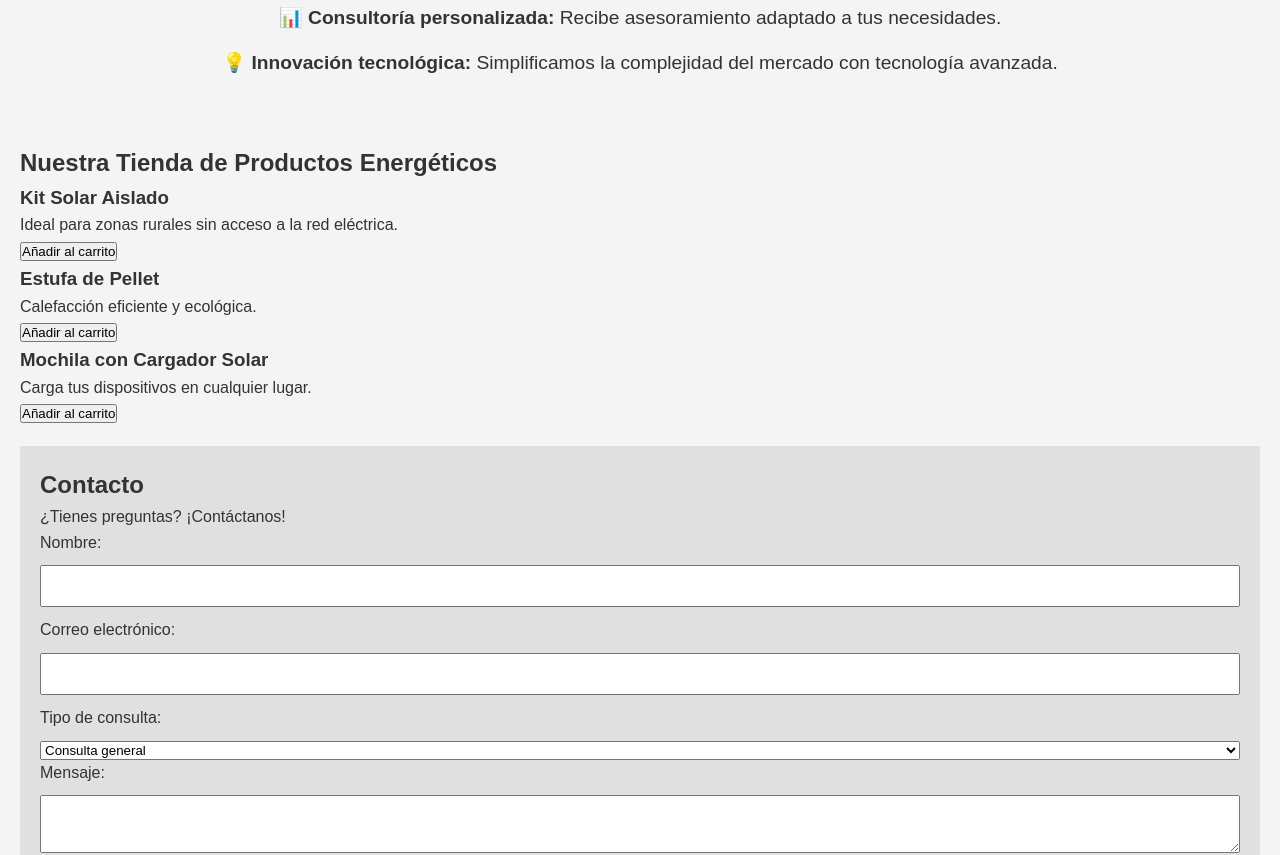
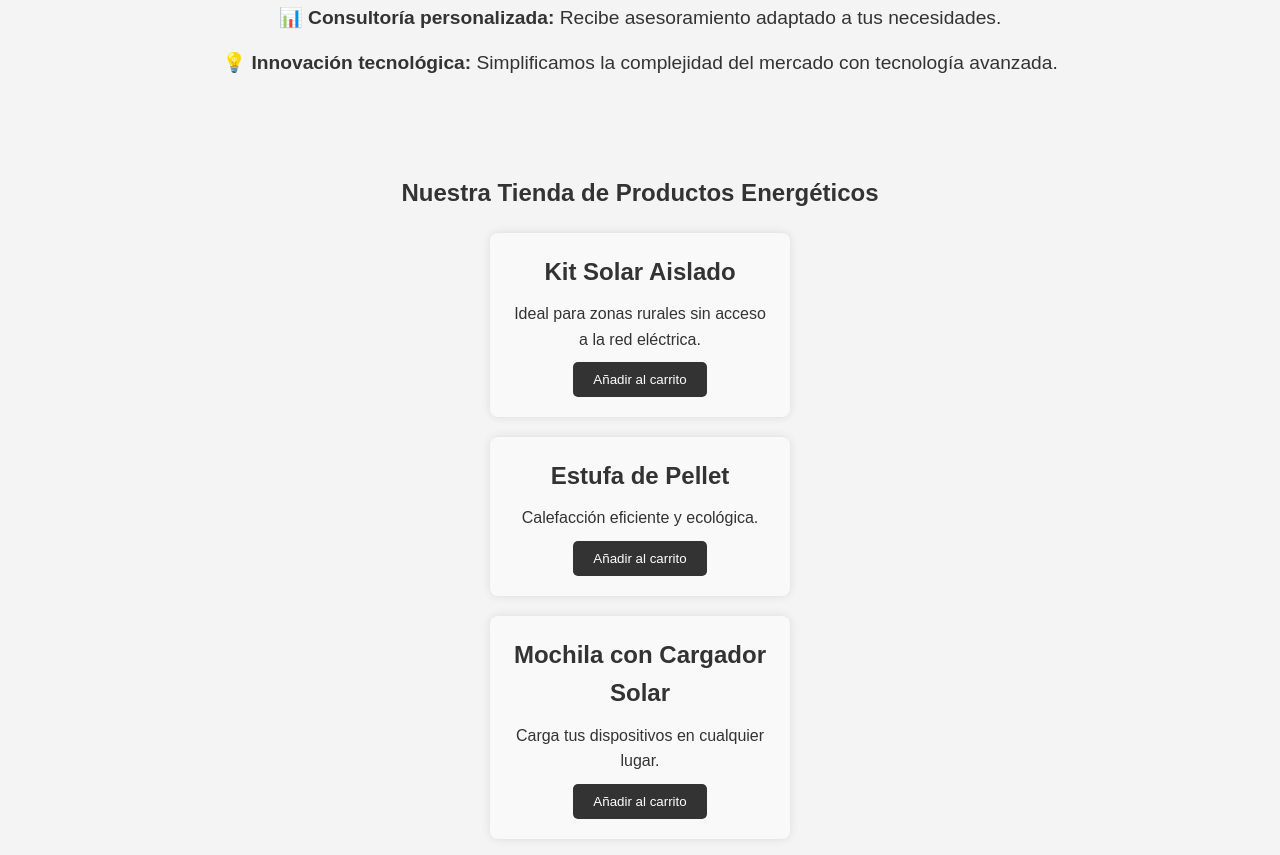
Before and after one commit to Lorena-energy/energytelco-beta, a plain HTML site: page index.html in a window 1280 px wide. Shown: the part 1203-2058 px from the top of the page. Drawn offline with Linux system fonts and the light colour scheme.

Commit message:
Update styles.css

```diff
--- a/styles.css
+++ b/styles.css
@@ -133,3 +133,39 @@ header {
     background-color: #333;
     z-index: 100;
 }
+/* Sección de Tienda */
+#tienda {
+    padding: 30px;
+    text-align: center;
+}
+
+.producto {
+    background-color: #f9f9f9;
+    margin: 20px auto;
+    padding: 20px;
+    border-radius: 8px;
+    max-width: 300px;
+    box-shadow: 0px 0px 10px rgba(0, 0, 0, 0.1);
+}
+
+.producto h3 {
+    font-size: 1.5em;
+}
+
+.producto p {
+    margin: 10px 0;
+}
+
+.producto button {
+    padding: 10px 20px;
+    background-color: #333;
+    color: white;
+    border: none;
+    border-radius: 5px;
+    cursor: pointer;
+    transition: background-color 0.3s;
+}
+
+.producto button:hover {
+    background-color: #555;
+}
```
